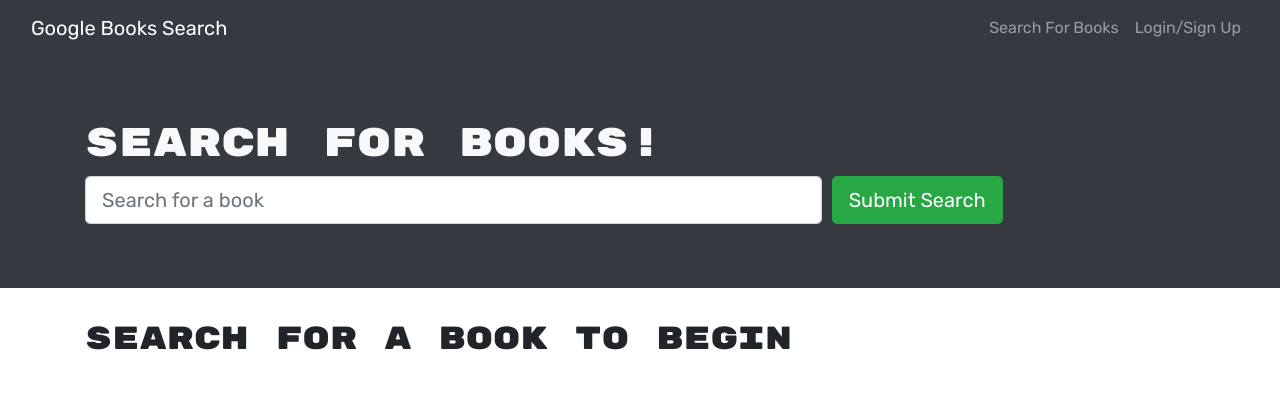
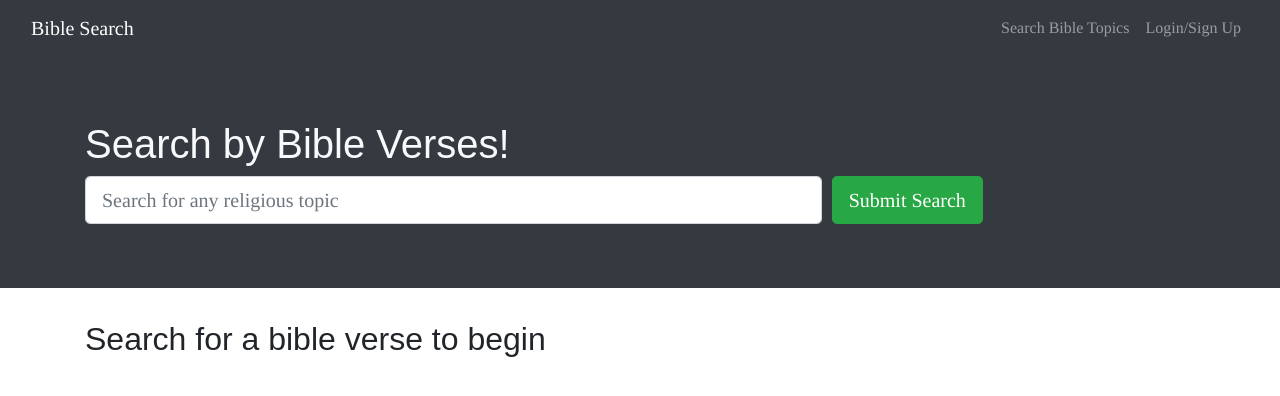
Before and after one commit to Deanda-1/steeple-people, a React (Create React App) app in the folder client/: page / in a window 1280 px wide. Shown: the top 396 px of the page. Built offline with nearby package versions, Linux system fonts and the light colour scheme.

Commit message:
appended visuals. text.

```diff
--- a/client/src/components/Navbar.js
+++ b/client/src/components/Navbar.js
@@ -15,19 +15,19 @@ const AppNavbar = () => {
       <Navbar bg='dark' variant='dark' expand='lg'>
         <Container fluid>
           <Navbar.Brand as={Link} to='/'>
-            Google Books Search
+           Bible Search
           </Navbar.Brand>
           <Navbar.Toggle aria-controls='navbar' />
           <Navbar.Collapse id='navbar'>
             <Nav className='ml-auto'>
               <Nav.Link as={Link} to='/'>
-                Search For Books
+                Search Bible Topics
               </Nav.Link>
               {/* if user is logged in show saved books and logout */}
               {Auth.loggedIn() ? (
                 <>
                   <Nav.Link as={Link} to='/saved'>
-                    See Your Books
+                    See Your Topics
                   </Nav.Link>
                   <Nav.Link onClick={Auth.logout}>Logout</Nav.Link>
                 </>
--- a/client/src/index.css
+++ b/client/src/index.css
@@ -1,5 +1,5 @@
 body {
-  font-family: 'Rubik', sans-serif;
+  font-family: 'times', sans-serif;
 }
 
 h1,
@@ -8,7 +8,7 @@ h3,
 h4,
 h5,
 h6 {
-  font-family: 'Rubik Mono One', sans-serif;
+  font-family: 'Ariel', sans-serif;
 }
 
 .small {
--- a/client/src/pages/SavedBooks.js
+++ b/client/src/pages/SavedBooks.js
@@ -76,7 +76,7 @@ const SavedBooks = () => {
         <h2>
           {userData.savedBooks.length
             ? `Viewing ${userData.savedBooks.length} saved ${userData.savedBooks.length === 1 ? 'book' : 'books'}:`
-            : 'You have no saved books!'}
+            : 'You have no saved topic!'}
         </h2>
         <CardColumns>
           {userData.savedBooks.map((book) => {
--- a/client/src/pages/SearchBooks.js
+++ b/client/src/pages/SearchBooks.js
@@ -88,7 +88,7 @@ const SearchBooks = () => {
     <>
       <Jumbotron fluid className='text-light bg-dark'>
         <Container>
-          <h1>Search for Books!</h1>
+          <h1>Search by Bible Verses!</h1>
           <Form onSubmit={handleFormSubmit}>
             <Form.Row>
               <Col xs={12} md={8}>
@@ -98,7 +98,7 @@ const SearchBooks = () => {
                   onChange={(e) => setSearchInput(e.target.value)}
                   type='text'
                   size='lg'
-                  placeholder='Search for a book'
+                  placeholder='Search for any religious topic'
                 />
               </Col>
               <Col xs={12} md={4}>
@@ -115,7 +115,7 @@ const SearchBooks = () => {
         <h2>
           {searchedBooks.length
             ? `Viewing ${searchedBooks.length} results:`
-            : 'Search for a book to begin'}
+            : 'Search for a bible verse to begin'}
         </h2>
         <CardColumns>
           {searchedBooks.map((book) => {
```
